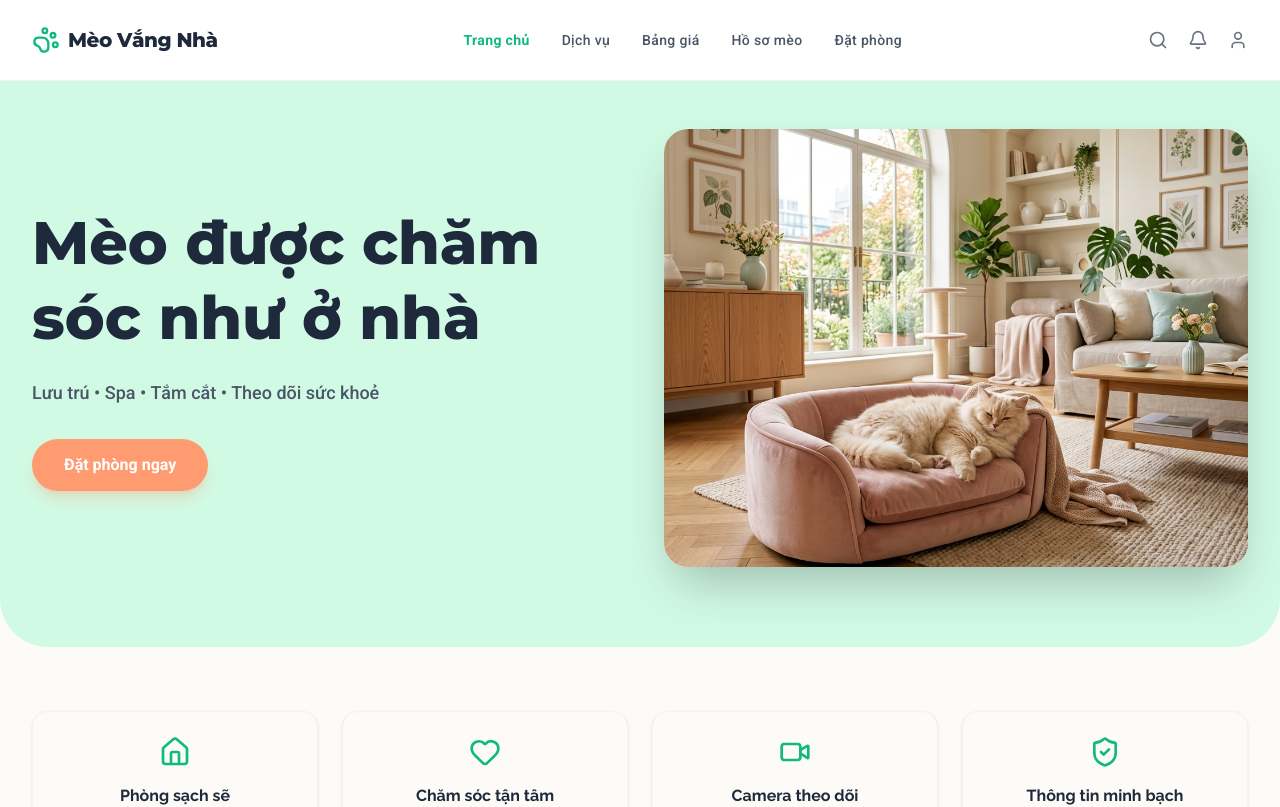
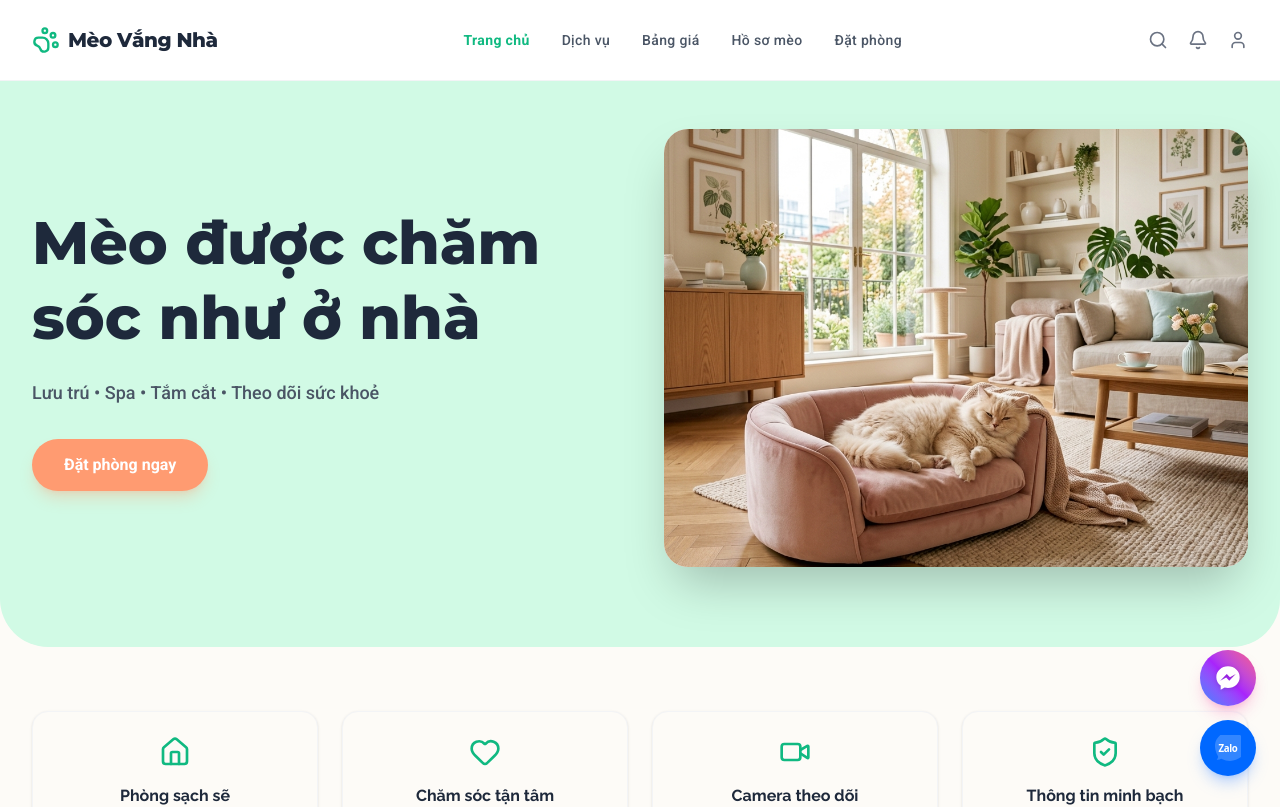
Before and after one commit to quangtrung250125/meo-vang-nha, a React (Vite) app: page / in a window 1280 px wide. Shown: the top 807 px of the page. Built offline with nearby package versions, Linux system fonts and the light colour scheme.

Commit message:
feat: them 2 nut lien he noi Zalo va Messenger trong thu muc Chi

```diff
--- /dev/null
+++ b/Chi/FloatingContactButtons.jsx
@@ -0,0 +1,105 @@
+import React from 'react';
+
+/**
+ * FloatingContactButtons Component
+ * Cung cấp 2 nút liên hệ nổi cố định ở góc dưới bên phải:
+ * 1. Zalo: Điều hướng đến số 090 495 75 55 (https://zalo.me/0904957555)
+ * 2. Messenger: Điều hướng đến https://www.messenger.com/t/310542365485288
+ */
+const FloatingContactButtons = () => {
+  const zaloPhone = '090 495 75 55';
+  const zaloUrl = 'https://zalo.me/0904957555';
+  const messengerUrl = 'https://www.messenger.com/t/310542365485288';
+
+  return (
+    <aside
+      aria-label="Liên hệ nhanh"
+      className="fixed bottom-6 right-5 sm:right-6 z-50 flex flex-col items-end gap-3.5 pointer-events-none"
+    >
+      {/* 1. Nút Messenger */}
+      <div className="relative group flex items-center justify-end pointer-events-auto">
+        {/* Tooltip khi hover */}
+        <span
+          className="absolute right-[calc(100%+12px)] px-3 py-1.5 rounded-xl bg-gray-900/90 backdrop-blur-sm text-white text-xs font-medium shadow-md whitespace-nowrap opacity-0 translate-x-2 pointer-events-none transition-all duration-200 group-hover:opacity-100 group-hover:translate-x-0 hidden sm:block"
+        >
+          Chat Messenger Mèo Vắng Nhà
+        </span>
+
+        {/* Hiệu ứng xung động (Pulse wave) */}
+        <span className="absolute inset-0 rounded-full bg-gradient-to-tr from-[#0084FF] to-[#FF5983] opacity-40 animate-ping" />
+
+        {/* Link / Nút Messenger */}
+        <a
+          id="btn-floating-messenger"
+          href={messengerUrl}
+          target="_blank"
+          rel="noopener noreferrer"
+          aria-label="Chat Messenger với Mèo Vắng Nhà"
+          title="Chat Messenger Mèo Vắng Nhà"
+          className="relative flex items-center justify-center w-12 h-12 sm:w-14 sm:h-14 rounded-full bg-gradient-to-tr from-[#0084FF] via-[#A824FB] to-[#FF5983] text-white shadow-lg shadow-pink-500/25 hover:shadow-xl hover:shadow-pink-500/40 hover:scale-110 active:scale-95 transition-all duration-300 focus:outline-none focus:ring-4 focus:ring-purple-300"
+        >
+          <svg
+            viewBox="0 0 24 24"
+            className="w-6 h-6 sm:w-7 sm:h-7 fill-white drop-shadow-sm"
+            xmlns="http://www.w3.org/2000/svg"
+          >
+            <path d="M12 2C6.477 2 2 6.145 2 11.258c0 2.914 1.455 5.517 3.735 7.215V22l3.37-1.85c.915.253 1.887.39 2.895.39 5.523 0 10-4.145 10-9.282C22 6.145 17.523 2 12 2zm1.066 12.445l-2.614-2.79-5.1 2.79 5.607-5.955 2.68 2.79 5.034-2.79-5.607 5.955z" />
+          </svg>
+        </a>
+      </div>
+
+      {/* 2. Nút Zalo */}
+      <div className="relative group flex items-center justify-end pointer-events-auto">
+        {/* Tooltip khi hover */}
+        <span
+          className="absolute right-[calc(100%+12px)] px-3 py-1.5 rounded-xl bg-gray-900/90 backdrop-blur-sm text-white text-xs font-medium shadow-md whitespace-nowrap opacity-0 translate-x-2 pointer-events-none transition-all duration-200 group-hover:opacity-100 group-hover:translate-x-0 hidden sm:block"
+        >
+          Chat Zalo: {zaloPhone}
+        </span>
+
+        {/* Hiệu ứng xung động (Pulse wave) */}
+        <span className="absolute inset-0 rounded-full bg-[#0068FF] opacity-40 animate-ping" />
+
+        {/* Link / Nút Zalo */}
+        <a
+          id="btn-floating-zalo"
+          href={zaloUrl}
+          target="_blank"
+          rel="noopener noreferrer"
+          aria-label={`Chat Zalo qua số ${zaloPhone}`}
+          title={`Chat Zalo: ${zaloPhone}`}
+          className="relative flex items-center justify-center w-12 h-12 sm:w-14 sm:h-14 rounded-full bg-[#0068FF] text-white shadow-lg shadow-blue-500/30 hover:bg-[#0058de] hover:shadow-xl hover:shadow-blue-500/40 hover:scale-110 active:scale-95 transition-all duration-300 focus:outline-none focus:ring-4 focus:ring-blue-300"
+        >
+          {/* Logo Zalo biểu tượng chính thức với chữ Zalo nổi bật */}
+          <svg
+            viewBox="0 0 48 48"
+            className="w-7 h-7 sm:w-8 sm:h-8"
+            fill="none"
+            xmlns="http://www.w3.org/2000/svg"
+          >
+            <path
+              d="M41.5 4.5L12.5 4.5C4 11.9 1.3 22 9 36.4c.5 1.7-.4 3.4-2 5.1 2.4.3 4.8-.1 6.9-1.3 14 6.3 21.9 2.2 29.6-2.7l.04-31C43.5 5.4 42.6 4.5 41.5 4.5z"
+              fill="white"
+              fillOpacity="0.2"
+            />
+            {/* Chữ Zalo trắng chuẩn sắc nét */}
+            <text
+              x="24"
+              y="29.5"
+              textAnchor="middle"
+              fill="#FFFFFF"
+              fontWeight="900"
+              fontSize="14.5"
+              fontFamily="system-ui, -apple-system, sans-serif"
+              letterSpacing="-0.5px"
+            >
+              Zalo
+            </text>
+          </svg>
+        </a>
+      </div>
+    </aside>
+  );
+};
+
+export default FloatingContactButtons;
--- /dev/null
+++ b/Chi/index.js
@@ -0,0 +1,2 @@
+export { default as FloatingContactButtons } from './FloatingContactButtons';
+export { default } from './FloatingContactButtons';
--- a/src/layouts/MainLayout.jsx
+++ b/src/layouts/MainLayout.jsx
@@ -2,6 +2,7 @@ import React from 'react';
 import { Outlet } from 'react-router-dom';
 import Header from '../components/layout/Header';
 import Footer from '../components/layout/Footer';
+import FloatingContactButtons from '../../Chi/FloatingContactButtons';
 
 const MainLayout = () => {
   return (
@@ -11,6 +12,7 @@ const MainLayout = () => {
         <Outlet />
       </main>
       <Footer />
+      <FloatingContactButtons />
     </div>
   );
 };
--- a/tailwind.config.js
+++ b/tailwind.config.js
@@ -3,6 +3,7 @@ export default {
   content: [
     "./index.html",
     "./src/**/*.{js,ts,jsx,tsx}",
+    "./Chi/**/*.{js,ts,jsx,tsx}",
   ],
   theme: {
     extend: {
```
Also changed, not shown: 1 other file (tests, documents, lock files or other folders).
